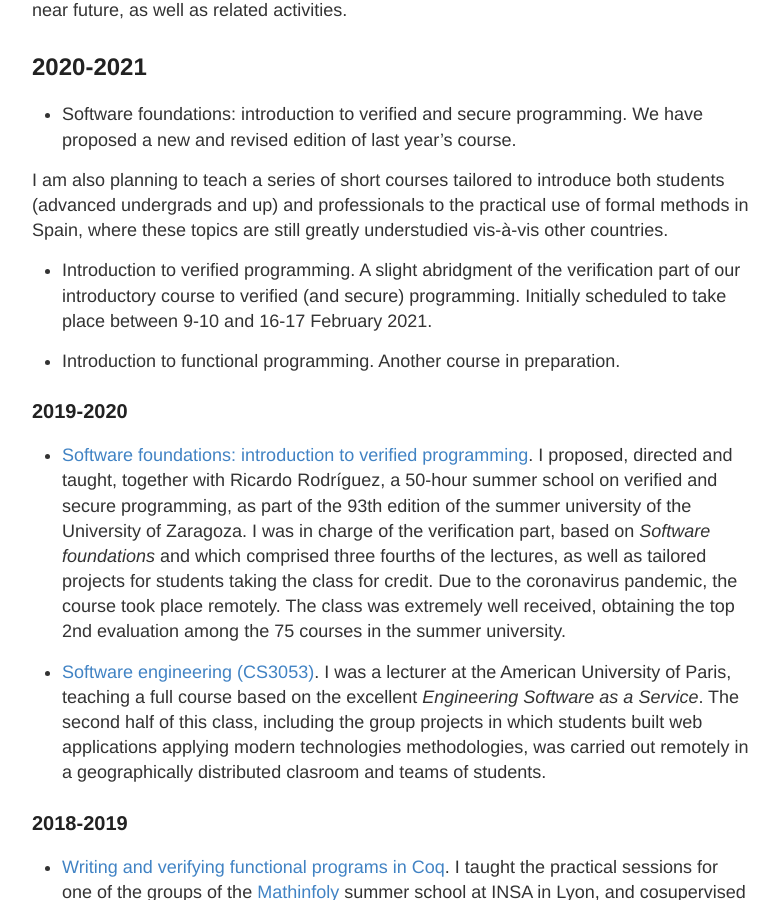
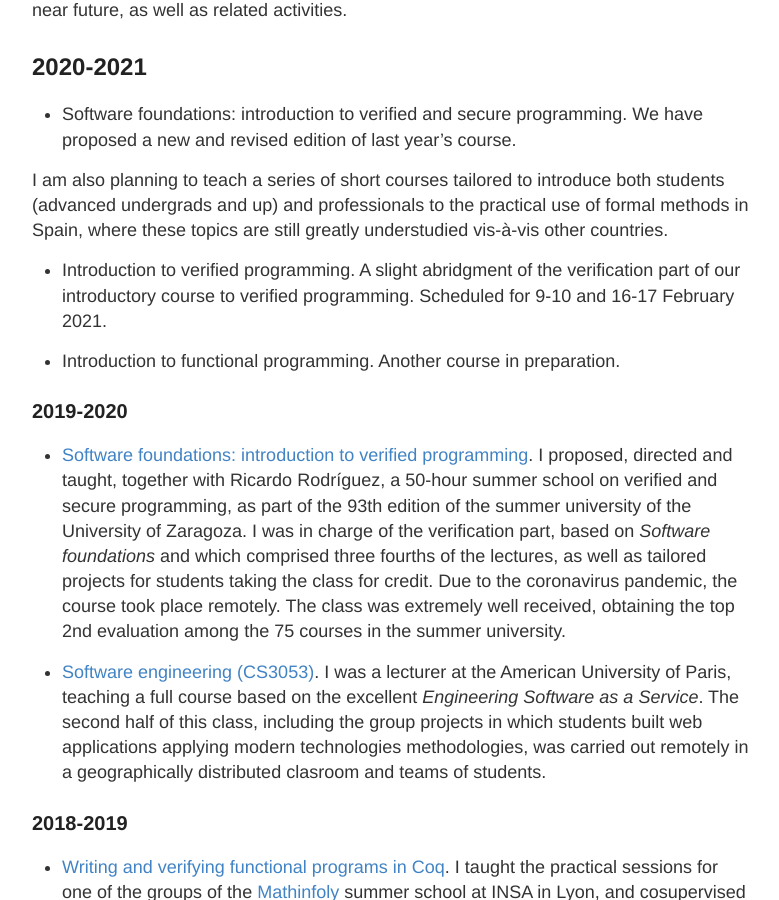
Before and after one commit to robblanco/robblanco.github.io, a Jekyll site: the page built from teaching.md, in a window 1280 px wide and 900 px high, scrolled down 476 px. Shown: the whole window, without its empty margins (248-1027 px from the left). Built offline with Jekyll 4.4.1, drawn with Linux system fonts in a browser that asks for light colours.

Commit message:
Official course schedule

```diff
--- a/teaching.md
+++ b/teaching.md
@@ -30,8 +30,7 @@ understudied vis-à-vis other countries.
 
 * Introduction to verified programming.
   A slight abridgment of the verification part of our introductory course to
-  verified (and secure) programming. Initially scheduled to take place between
-  9-10 and 16-17 February 2021.
+  verified programming. Scheduled for 9-10 and 16-17 February 2021.
 
 * Introduction to functional programming.
   Another course in preparation.
```
